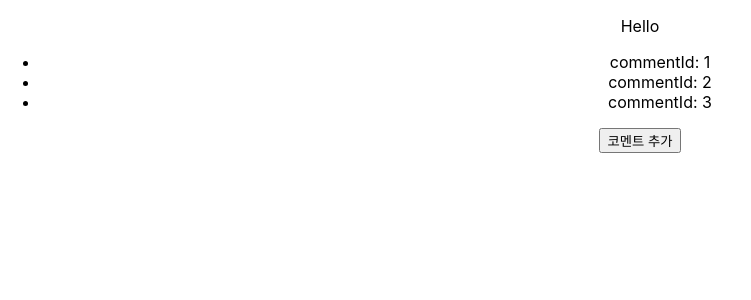
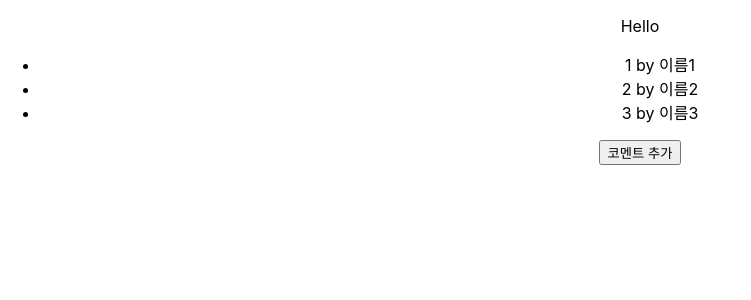
Before and after one commit to jojoldu/react-unit-test, a React (Create React App) app: page / in a window 1280 px wide. Shown: the top 300 px of the page, without its empty margins (0-751 px from the left). Built offline with nearby package versions, Linux system fonts and the light colour scheme.

Commit message:
mutation 추가

```diff
--- a/package.json
+++ b/package.json
@@ -43,5 +43,9 @@
       "last 1 firefox version",
       "last 1 safari version"
     ]
+  },
+  "devDependencies": {
+    "@testing-library/react-hooks": "^8.0.1",
+    "react-test-renderer": "^18.2.0"
   }
 }
--- a/src/fetch-resource/apiServer.ts
+++ b/src/fetch-resource/apiServer.ts
@@ -1,5 +1,5 @@
 export const database = [
-  {id: 1},
-  {id: 2},
-  {id: 3},
+  {id: 1, name: '이름1'},
+  {id: 2, name: '이름2'},
+  {id: 3, name: '이름3'},
 ]
--- a/src/hackernews/Comment.ts
+++ b/src/hackernews/Comment.ts
@@ -1,3 +1,4 @@
 export type Comment = {
   "id": number,
+  "name": string,
 }
--- a/src/hackernews/CommentComponent.tsx
+++ b/src/hackernews/CommentComponent.tsx
@@ -1,18 +1,25 @@
 import { useCallback } from 'react';
-import { useMutation } from 'react-query';
+import { useMutation, useQueryClient } from 'react-query';
 import useFetchComments from './query/useFetchComments';
+import postComment from './query/postComment';
 import { Comment } from './Comment';
-import postComment from './query/postComment';
 
 export default function CommentComponent() {
+  const queryClient = useQueryClient();
   const query = useFetchComments();
   const comments = query.data;
 
-  const comment: Comment = {
-    id: create()
-  }
+  const mutation = useMutation((data: Comment) => postComment(data), {
+    onMutate: (data: Comment) => {
+      const previousValue = queryClient.getQueryData('users');
+      console.log('previousValue', data);
+      queryClient.setQueryData('comments', (old: any) => {
+        console.log('old', old);
+        return [...old, data];
+      });
 
-  const mutation = useMutation((data: object) => postComment(data), {
+      return previousValue;
+    },
     onSuccess: () => {
       console.log(`사용자추가`)
     },
@@ -31,18 +38,17 @@ export default function CommentComponent() {
       <ul>
       {
         comments?.map((comment) => (
-          <li key={comment?.id}>commentId: {comment.id}</li>
+          <li key={comment?.id}>{comment.id} by {comment.name}</li>
         ))
       }
       </ul>
-      <button onClick={() => handleClick}>코멘트 추가</button>
+      <button onClick={() => handleClick({id: create()})}>코멘트 추가</button>
     </div>
   )
 }
 
-
 export function create(): number {
   const max = 99;
   const min = 1;
-  return Math.random() * (max - min) + min;
+  return Math.floor(Math.random() * (max - min) + min);
 }
--- a/src/hackernews/query/postComment.ts
+++ b/src/hackernews/query/postComment.ts
@@ -1,6 +1,11 @@
 import { axiosApi } from '../../fetch-resource/axiosApi';
+import { Comment } from '../Comment';
 
-export default async function postComment(req: object) {
-  const {data} = await axiosApi.post('/comment', req);
+export default async function postComment(req: Comment) {
+  const comment = {
+    id: req.id,
+    name: `이름${req.id}`,
+  }
+  const {data} = await axiosApi.post('/comment', comment);
   return data;
 }
--- a/src/hackernews/query/usePostComment.ts
+++ b/src/hackernews/query/usePostComment.ts
@@ -4,5 +4,5 @@ import { Comment } from '../Comment';
 import postComment from './postComment';
 
 export default function usePostComment() {
-  return useQuery<Comment, Error>('comment', postComment);
+  return null;
 }
```
Also changed, not shown: 1 other file (tests, documents, lock files or other folders).
